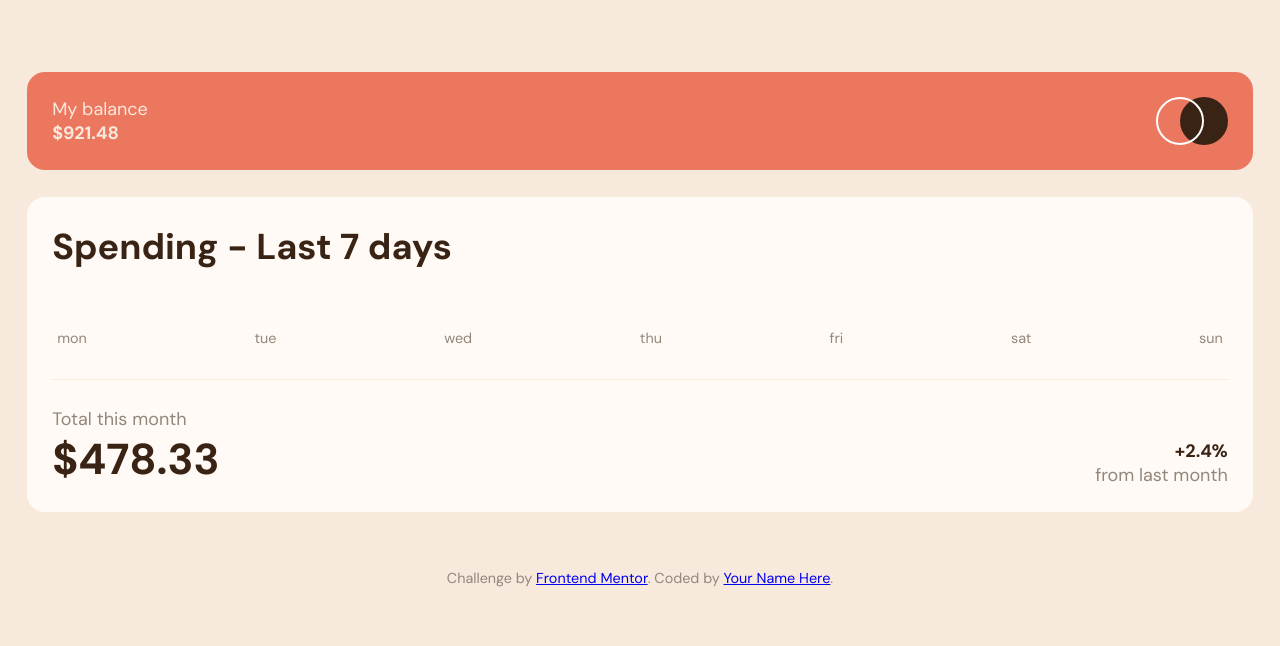
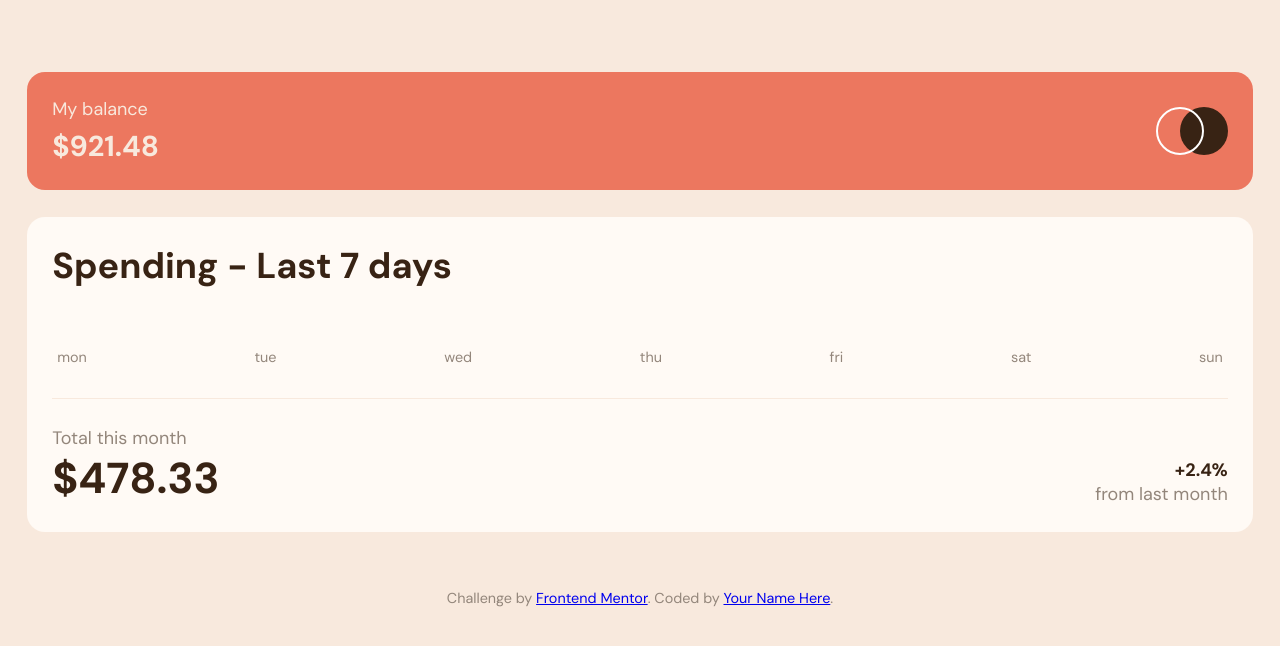
Before and after one commit to GabJen/expenses-chart, a plain HTML site: page index.html in a window 1280 px wide. Drawn offline with Linux system fonts and the light colour scheme.

Commit message:
fix(css): Update #balance's .number element reference

```diff
--- a/styles/main.css
+++ b/styles/main.css
@@ -51,7 +51,7 @@ body {
     font-weight: 700;
 }
 
-.number.total {
+.balance .number {
     font-size: 1.6em;
     margin-top: .2em;
 }
```
